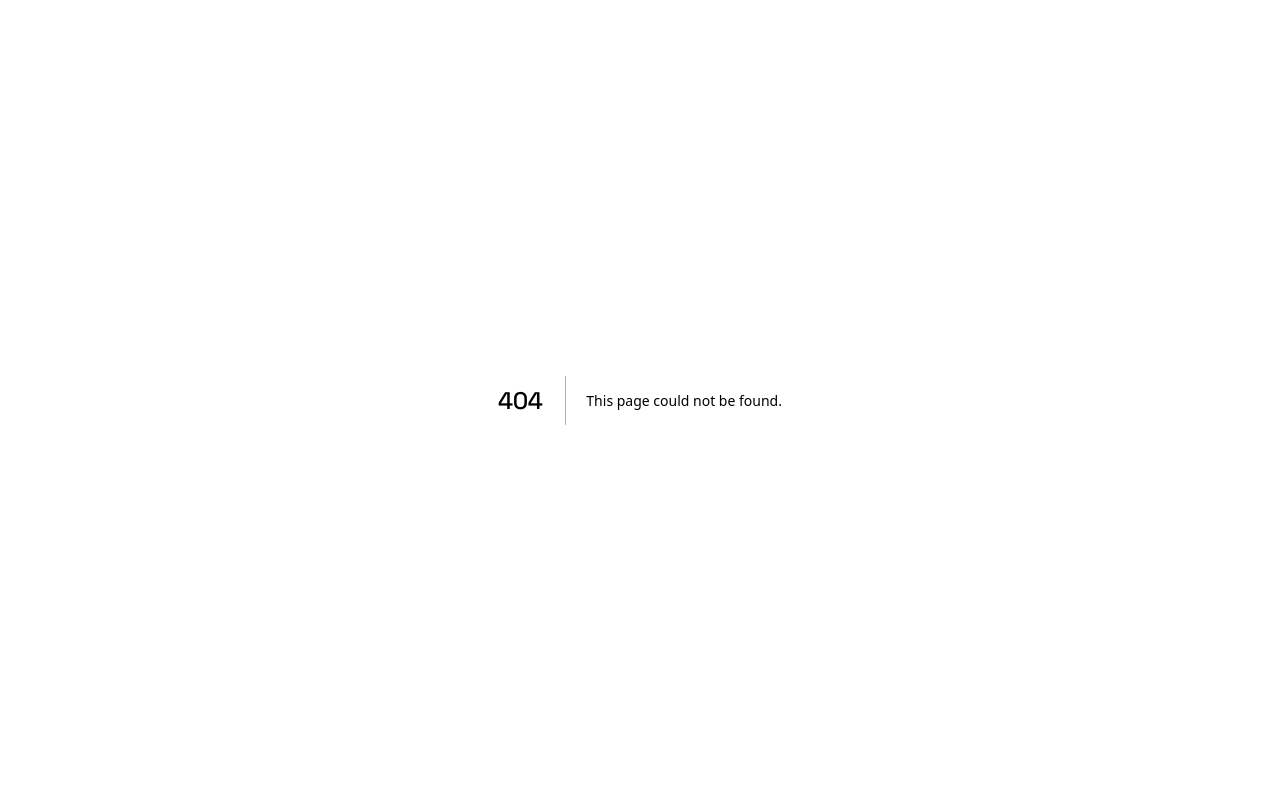
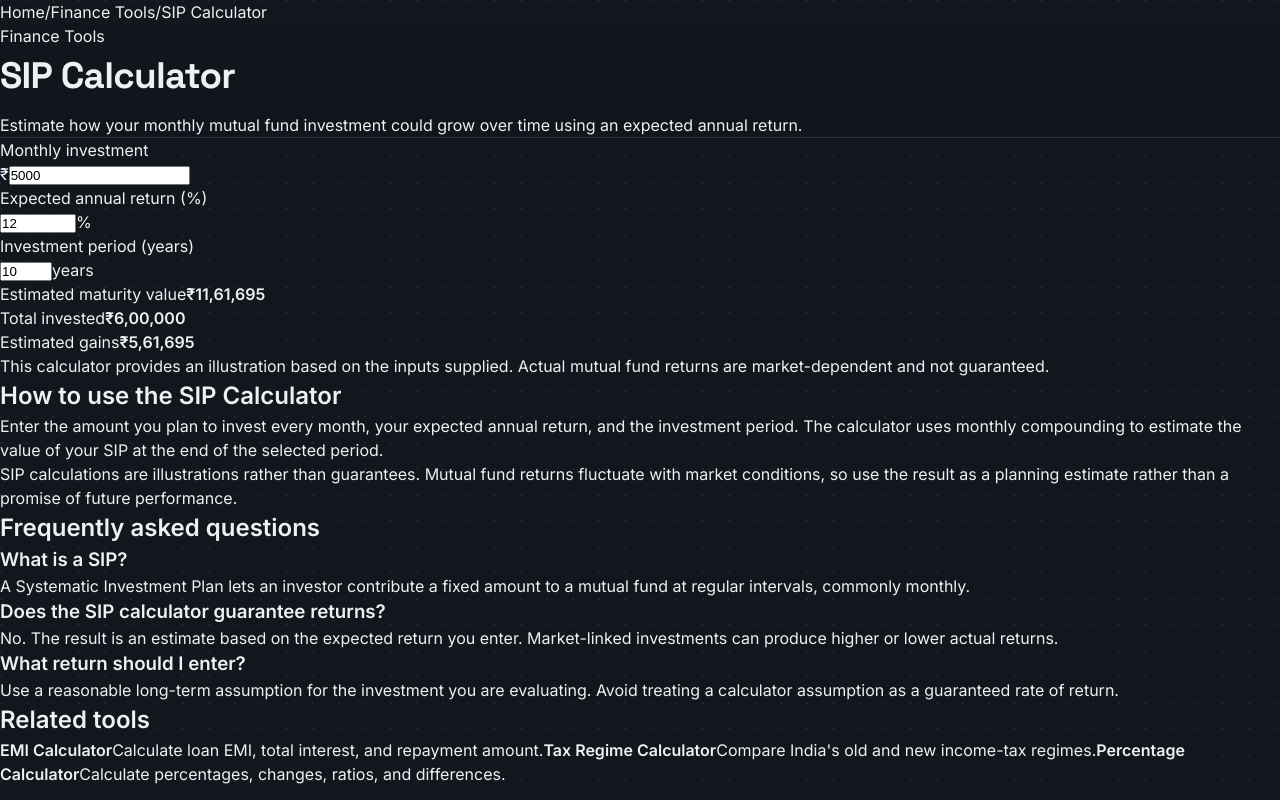
Before and after one commit to vadeghar/toolbench, a Next.js app: page /finance-tools/sip-calculator in a window 1280 px wide. Before the commit this address had no page. Built offline with nearby package versions, Linux system fonts and the light colour scheme.

Commit message:
feat: add SIP calculator page

```diff
--- /dev/null
+++ b/app/finance-tools/sip-calculator/page.tsx
@@ -0,0 +1,55 @@
+import type { Metadata } from "next";
+
+import { RelatedTools } from "@/components/tools/RelatedTools";
+import { SipCalculator } from "@/components/tools/calculators/SipCalculator";
+import { ToolFAQ } from "@/components/tools/ToolFAQ";
+import { ToolLayout } from "@/components/layout/ToolLayout";
+import { createToolMetadata } from "@/lib/seo/toolMetadata";
+
+export const metadata: Metadata = createToolMetadata({
+  name: "SIP Calculator",
+  description: "Calculate estimated SIP maturity value, total investment, and potential gains for a monthly mutual fund investment.",
+  path: "/finance-tools/sip-calculator",
+  keywords: ["SIP calculator", "mutual fund SIP calculator", "SIP returns", "investment calculator"],
+});
+
+export default function SipCalculatorPage() {
+  return (
+    <ToolLayout
+      category="Finance Tools"
+      toolName="SIP Calculator"
+      description="Estimate how your monthly mutual fund investment could grow over time using an expected annual return."
+    >
+      <SipCalculator />
+
+      <section className="tool-content">
+        <h2>How to use the SIP Calculator</h2>
+        <p>
+          Enter the amount you plan to invest every month, your expected annual return, and the investment period. The calculator uses monthly compounding to estimate the value of your SIP at the end of the selected period.
+        </p>
+        <p>
+          SIP calculations are illustrations rather than guarantees. Mutual fund returns fluctuate with market conditions, so use the result as a planning estimate rather than a promise of future performance.
+        </p>
+      </section>
+
+      <ToolFAQ
+        items={[
+          {
+            question: "What is a SIP?",
+            answer: "A Systematic Investment Plan lets an investor contribute a fixed amount to a mutual fund at regular intervals, commonly monthly.",
+          },
+          {
+            question: "Does the SIP calculator guarantee returns?",
+            answer: "No. The result is an estimate based on the expected return you enter. Market-linked investments can produce higher or lower actual returns.",
+          },
+          {
+            question: "What return should I enter?",
+            answer: "Use a reasonable long-term assumption for the investment you are evaluating. Avoid treating a calculator assumption as a guaranteed rate of return.",
+          },
+        ]}
+      />
+
+      <RelatedTools currentSlug="sip-calculator" category="finance" />
+    </ToolLayout>
+  );
+}
```
